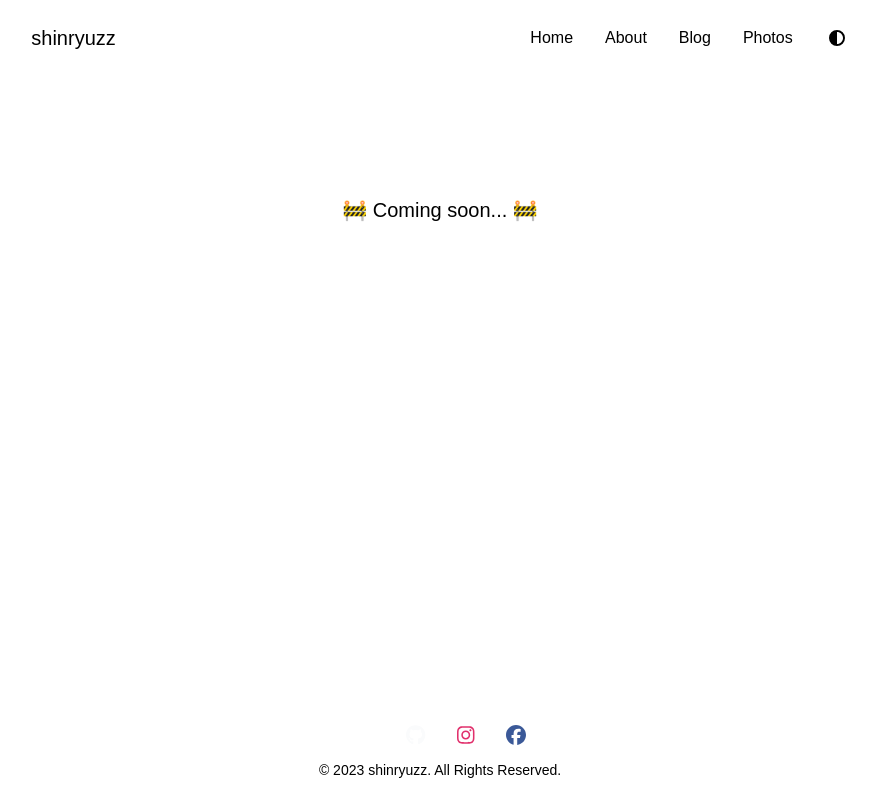
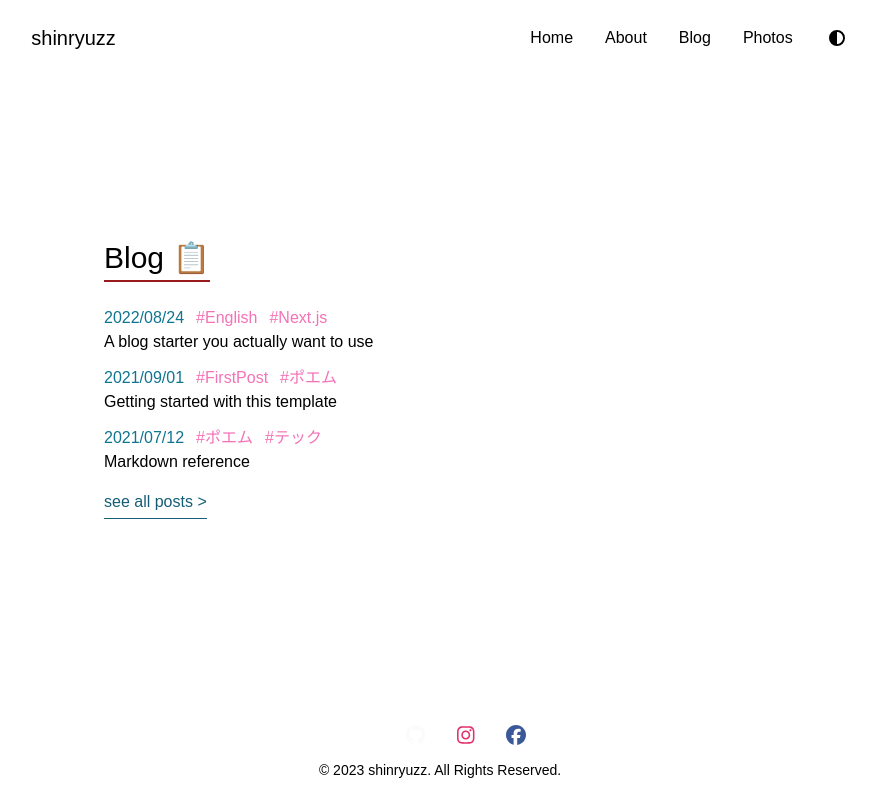
Before and after one commit to ShinryuZz/shinryuzz-website, a Next.js app: page /blog in a window 1280 px wide. Shown: the whole page, without its empty margins (200-1076 px from the left). Built offline with nearby package versions, Linux system fonts and the light colour scheme; a web font is replaced by a local one; what tailwind-dracula would draw is missing.

Commit message:
add blog index page

```diff
--- a/src/pages/blog/index.tsx
+++ b/src/pages/blog/index.tsx
@@ -1,8 +1,21 @@
-import Wip from "@/components/Wip";
+import { Post } from "@/@types/types";
+import PostsFeed from "@/components/top/PostsFeed";
 import React from "react";
+import { getAllPosts } from "@/lib/blog";
 
-const BlogPage = () => {
-  return <Wip />;
+type Props = {
+  posts: Post[];
 };
 
+const BlogPage = ({ posts }: Props) => {
+  return <PostsFeed posts={posts} />;
+};
+
+export async function getStaticProps() {
+  const posts = await getAllPosts(["title", "date", "slug", "tags"]);
+  return {
+    props: { posts },
+  };
+}
+
 export default BlogPage;
```
